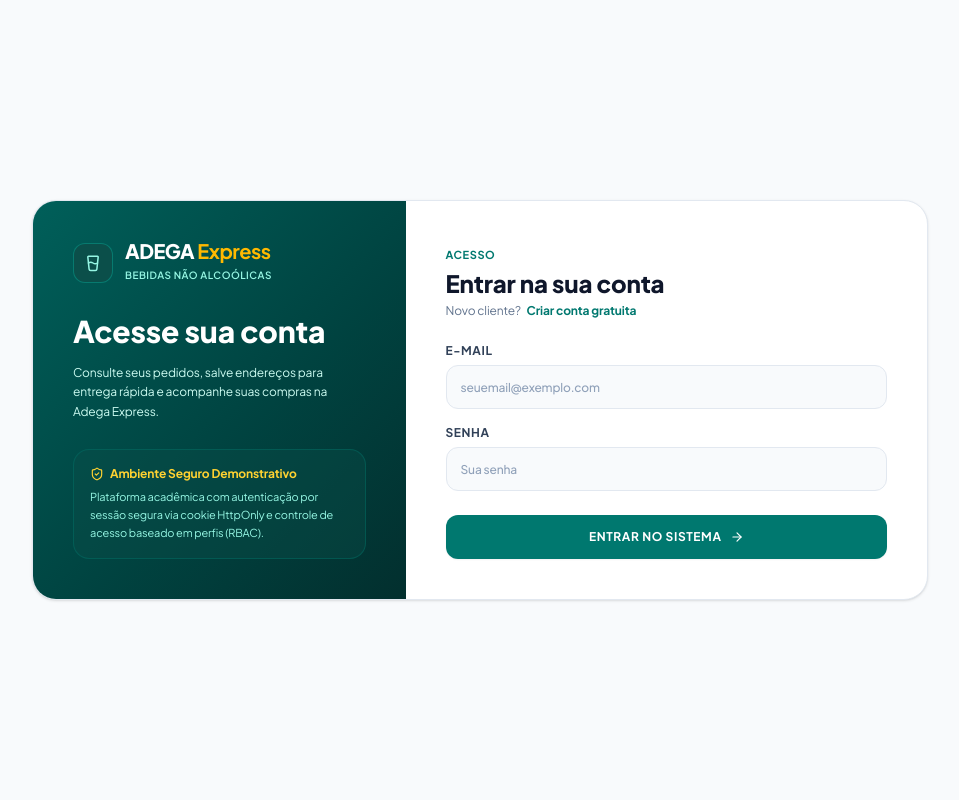
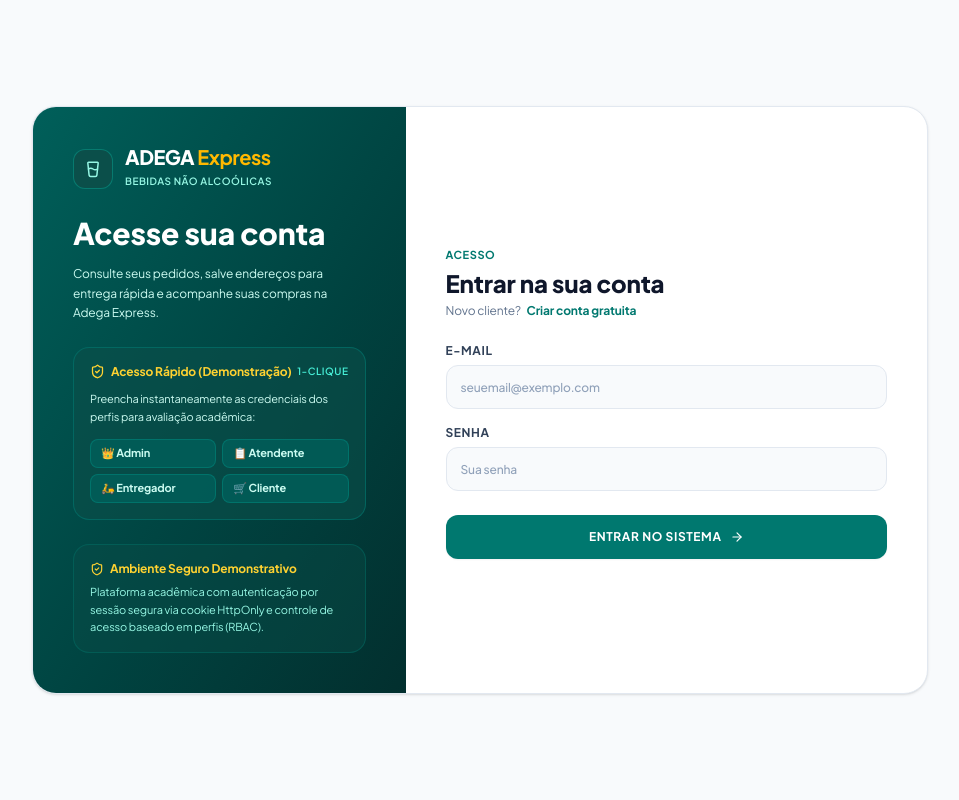
Before and after one commit to gustavinzx/AdegaExpress, a Next.js app in the folder adega-express-frontend/: page /login in a window 1280 px wide. Shown: the top 800 px of the page, without its empty margins (160-1119 px from the left). Built offline with nearby package versions, Linux system fonts and the light colour scheme; no server answers.

Commit message:
feat(ux): atalhos de demonstracao 1-clique no login e dica de cupom no carrinho

```diff
--- a/adega-express-frontend/src/app/carrinho/page.tsx
+++ b/adega-express-frontend/src/app/carrinho/page.tsx
@@ -543,10 +543,23 @@ export default function Carrinho() {
                       </button>
                     )}
                   </div>
-                  {appliedCoupon && (
+                  {appliedCoupon ? (
                     <p className="text-[11px] text-teal-700 font-semibold mt-1.5">
                       ✓ Cupom {appliedCoupon} aplicado com sucesso!
                     </p>
+                  ) : (
+                    <div className="mt-2 flex items-center gap-1.5 text-[11px] text-slate-500">
+                      <span>Dica: experimente</span>
+                      <button
+                        type="button"
+                        onClick={() => setCouponCode('BEMVINDO10')}
+                        className="font-mono font-bold text-teal-700 bg-teal-50 px-1.5 py-0.5 rounded border border-teal-200 hover:bg-teal-100 transition-colors cursor-pointer"
+                        title="Inserir BEMVINDO10"
+                      >
+                        BEMVINDO10
+                      </button>
+                      <span>(10% OFF)</span>
+                    </div>
                   )}
                 </div>
 
--- a/adega-express-frontend/src/app/login/page.tsx
+++ b/adega-express-frontend/src/app/login/page.tsx
@@ -80,19 +80,64 @@ function LoginForm() {
             </p>
           </div>
 
-          {process.env.NEXT_PUBLIC_DEMO_HINTS === 'true' && process.env.NODE_ENV !== 'production' && (
-            <div className="rounded-2xl bg-teal-900/60 border border-teal-700/60 p-4 space-y-2 text-xs text-teal-200">
-              <div className="flex items-center gap-1.5 font-bold text-amber-300">
-                <ShieldCheck size={14} />
-                <span>Contas de Demonstração</span>
+          <div className="rounded-2xl bg-teal-900/60 border border-teal-700/60 p-4 space-y-2.5 text-xs text-teal-200">
+            <div className="flex items-center justify-between font-bold text-amber-300">
+              <div className="flex items-center gap-1.5">
+                <ShieldCheck size={15} />
+                <span>Acesso Rápido (Demonstração)</span>
               </div>
-              <p className="text-[11px] leading-relaxed text-teal-100">
-                Admin: <code className="text-white font-mono">admin@adegaexpress.com</code><br />
-                Cliente: <code className="text-white font-mono">cliente@adegaexpress.com</code><br />
-                Senha: <code className="text-amber-300 font-mono font-bold">Admin@123</code>
-              </p>
+              <span className="text-[10px] text-teal-300 uppercase tracking-wider font-semibold">1-clique</span>
             </div>
-          )}
+            <p className="text-[11px] leading-relaxed text-teal-100">
+              Preencha instantaneamente as credenciais dos perfis para avaliação acadêmica:
+            </p>
+            <div className="grid grid-cols-2 gap-1.5 pt-1">
+              <button
+                type="button"
+                onClick={() => {
+                  setEmail('admin@adegaexpress.com');
+                  setPassword('Admin@123');
+                  toast.success('Perfil Administrador selecionado');
+                }}
+                className="px-2.5 py-1.5 rounded-lg bg-teal-800/80 hover:bg-teal-700 text-teal-100 text-[11px] font-bold text-left border border-teal-600/40 hover:border-amber-400 transition-colors cursor-pointer"
+              >
+                👑 Admin
+              </button>
+              <button
+                type="button"
+                onClick={() => {
+                  setEmail('atendente@adegaexpress.com');
+                  setPassword('Admin@123');
+                  toast.success('Perfil Atendente selecionado');
+                }}
+                className="px-2.5 py-1.5 rounded-lg bg-teal-800/80 hover:bg-teal-700 text-teal-100 text-[11px] font-bold text-left border border-teal-600/40 hover:border-amber-400 transition-colors cursor-pointer"
+              >
+                📋 Atendente
+              </button>
+              <button
+                type="button"
+                onClick={() => {
+                  setEmail('entregador@adegaexpress.com');
+                  setPassword('Admin@123');
+                  toast.success('Perfil Entregador selecionado');
+                }}
+                className="px-2.5 py-1.5 rounded-lg bg-teal-800/80 hover:bg-teal-700 text-teal-100 text-[11px] font-bold text-left border border-teal-600/40 hover:border-amber-400 transition-colors cursor-pointer"
+              >
+                🛵 Entregador
+              </button>
+              <button
+                type="button"
+                onClick={() => {
+                  setEmail('cliente@adegaexpress.com');
+                  setPassword('Admin@123');
+                  toast.success('Perfil Cliente selecionado');
+                }}
+                className="px-2.5 py-1.5 rounded-lg bg-teal-800/80 hover:bg-teal-700 text-teal-100 text-[11px] font-bold text-left border border-teal-600/40 hover:border-amber-400 transition-colors cursor-pointer"
+              >
+                🛒 Cliente
+              </button>
+            </div>
+          </div>
 
           <div className="rounded-2xl bg-teal-900/40 border border-teal-700/40 p-4 space-y-1.5 text-xs text-teal-100">
             <div className="flex items-center gap-1.5 font-bold text-amber-300">
```
